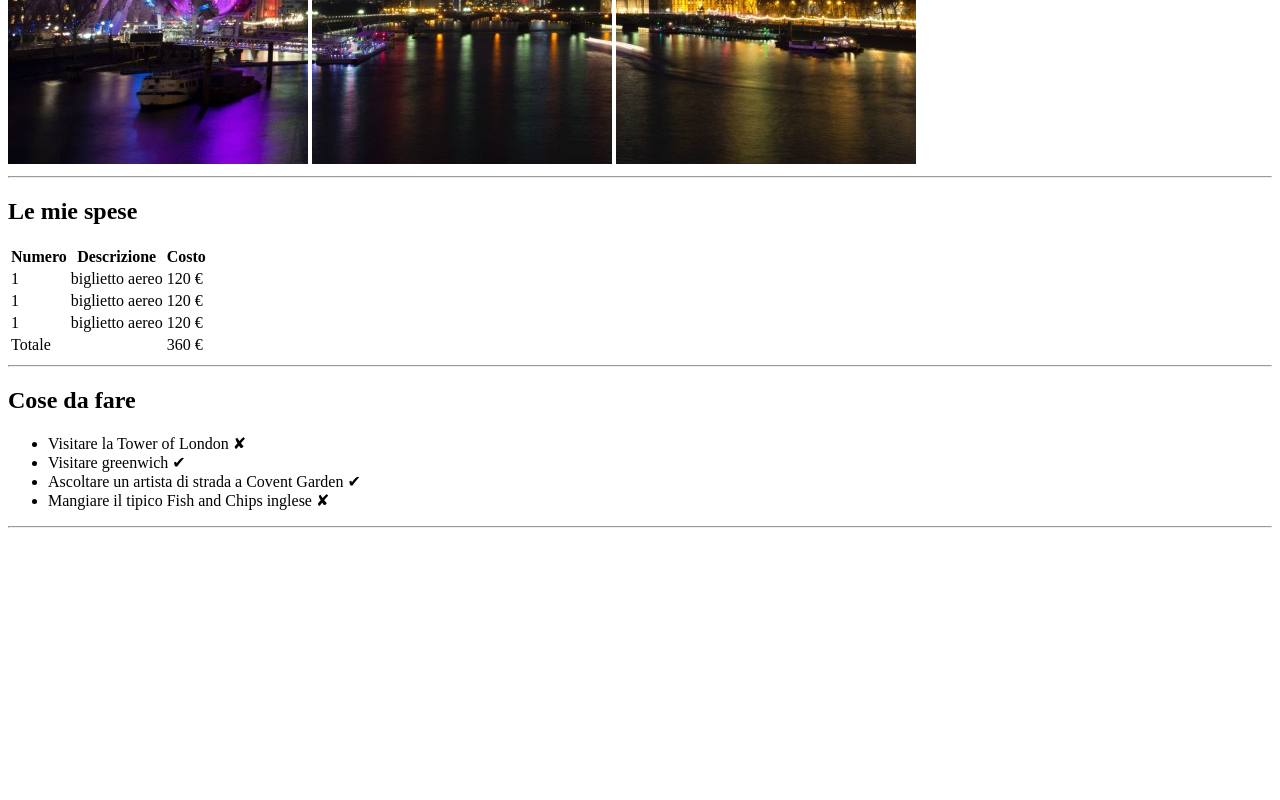
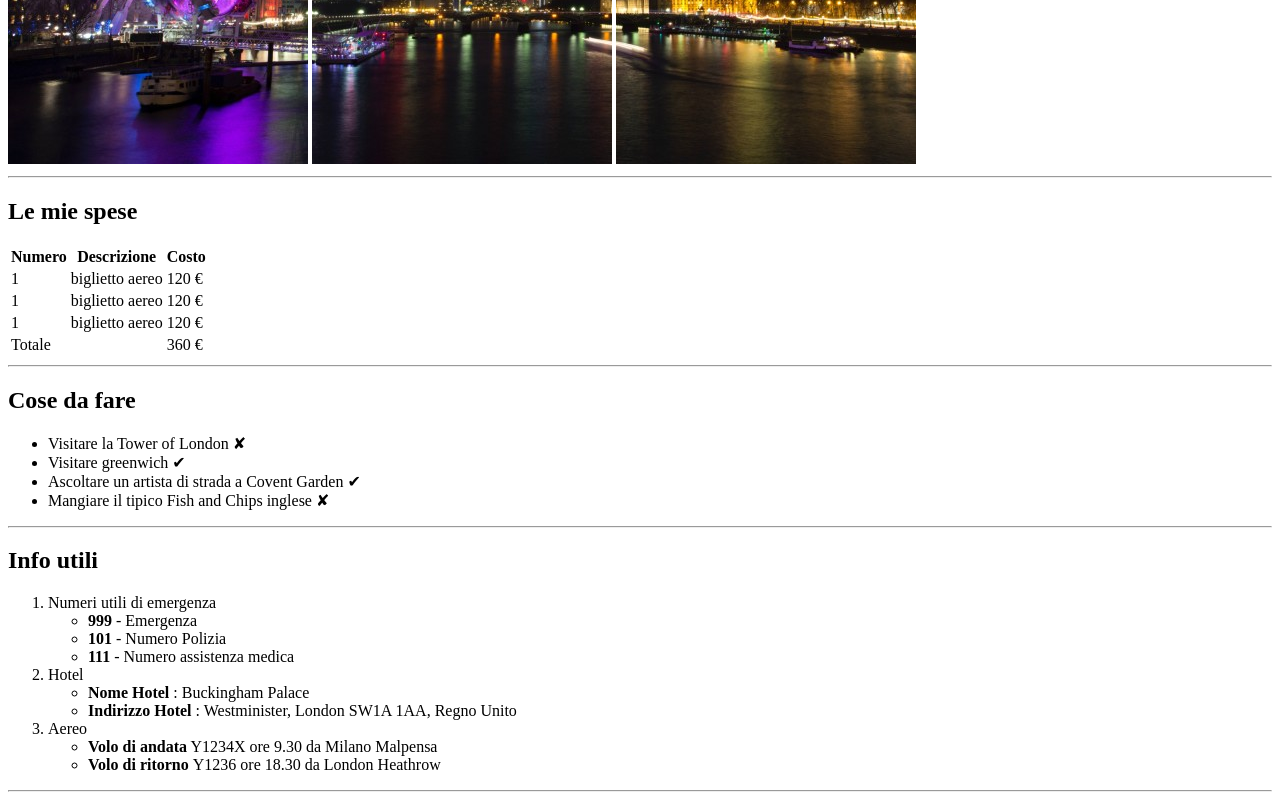
Before and after one commit to JanLascala/html-london-trip, a plain HTML site: page index.html in a window 1280 px wide. Shown: the part 516-1316 px from the top of the page. Before the commit the page ends 1052 px from the top, so only its background shows below. Drawn offline with Linux system fonts and the light colour scheme.

Commit message:
third Section Complete.

```diff
--- a/index.html
+++ b/index.html
@@ -83,6 +83,31 @@
             <hr>
 
         </section>
+
+        <!--third section-->
+        <section>
+
+            <h2> Info utili</h2>
+            <Ol>
+                <li> Numeri utili di emergenza </li>
+                <ul>
+                    <li><strong>999</strong> - Emergenza</li>
+                    <li><strong>101</strong> - Numero Polizia</li>
+                    <li><strong>111</strong> - Numero assistenza medica</li>
+                </ul>
+                <li> Hotel </li>
+                <ul>
+                    <li><strong>Nome Hotel</strong> : Buckingham Palace</li>
+                    <li><strong>Indirizzo Hotel</strong> : Westminister, London SW1A 1AA, Regno Unito </li>
+                </ul>
+                <li> Aereo</li>
+                <ul>
+                    <li><strong>Volo di andata</strong> Y1234X ore 9.30 da Milano Malpensa </li>
+                    <li><strong>Volo di ritorno </strong> Y1236 ore 18.30 da London Heathrow</li>
+                </ul>
+            </Ol>
+            <hr>
+        </section>
     </main>
 
 </body>
```
